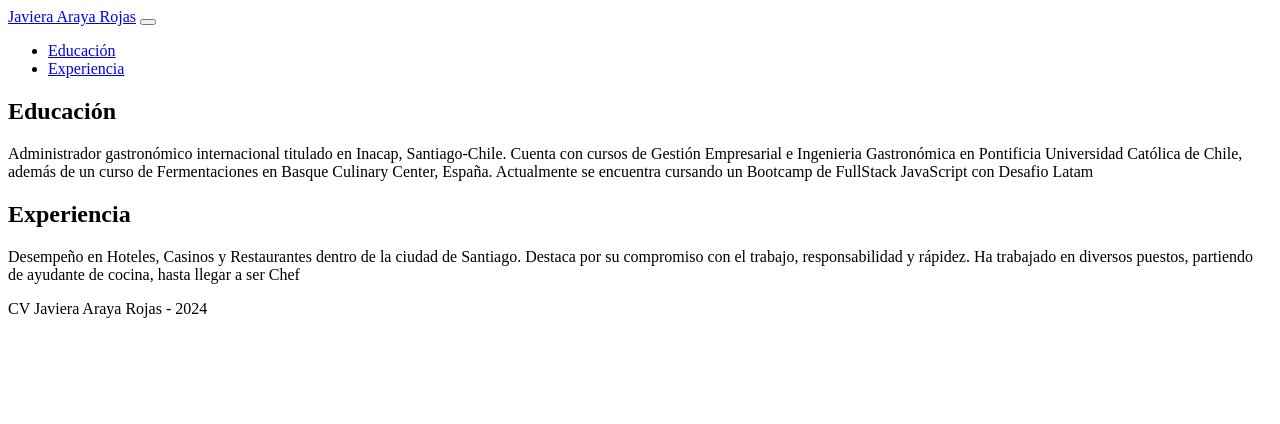
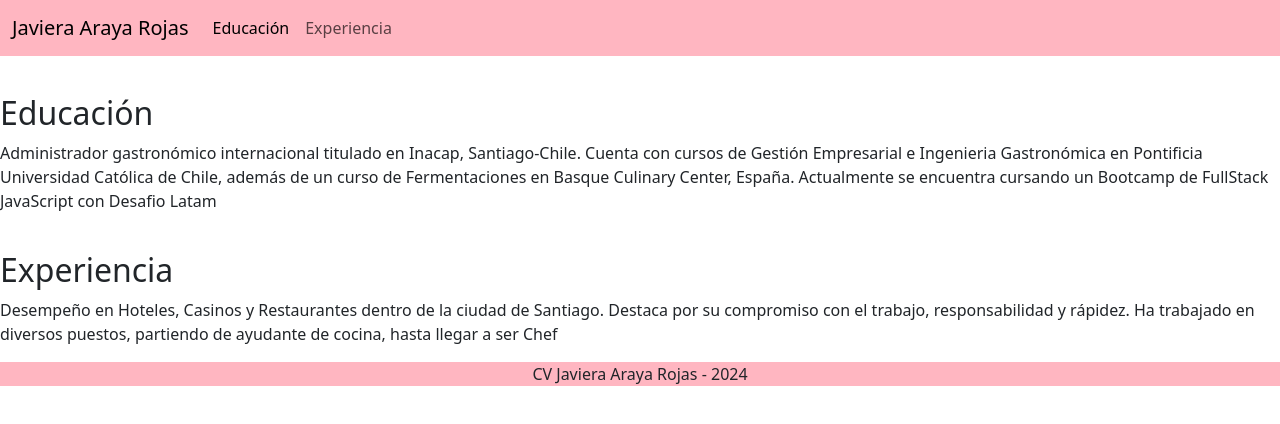
Before and after one commit to joserosas97/Cvjaviera, a plain HTML site: page index.html in a window 1280 px wide. Drawn offline with nearby package versions, Linux system fonts and the light colour scheme.

Commit message:
aplicando css

```diff
--- /dev/null
+++ b/assets/css/style.css
@@ -0,0 +1,13 @@
+header{
+    background-color: lightpink;
+}
+.education{
+    margin-top: 3%;
+}
+.experience{
+    margin-top: 3%;
+}
+footer{
+    text-align: center;
+    background-color: lightpink;
+}
--- a/index.html
+++ b/index.html
@@ -4,10 +4,12 @@
     <meta charset="UTF-8">
     <meta name="viewport" content="width=device-width, initial-scale=1.0">
     <title>CV J.A</title>
+    <link rel="stylesheet" href="./assets/css/style.css">
+    <link href="https://cdn.jsdelivr.net/npm/bootstrap@5.3.3/dist/css/bootstrap.min.css" rel="stylesheet" integrity="sha384-QWTKZyjpPEjISv5WaRU9OFeRpok6YctnYmDr5pNlyT2bRjXh0JMhjY6hW+ALEwIH" crossorigin="anonymous">
 </head>
 <body>
     <header>
-        <nav class="navbar navbar-expand-lg bg-body-tertiary">
+        <nav class="navbar navbar-expand-lg">
             <div class="container-fluid">
               <a class="navbar-brand" href="#">Javiera Araya Rojas</a>
               <button class="navbar-toggler" type="button" data-bs-toggle="collapse" data-bs-target="#navbarNav" aria-controls="navbarNav" aria-expanded="false" aria-label="Toggle navigation">
```
